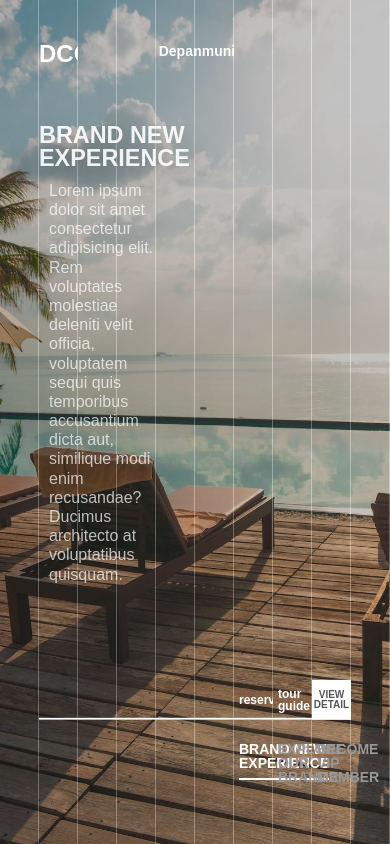
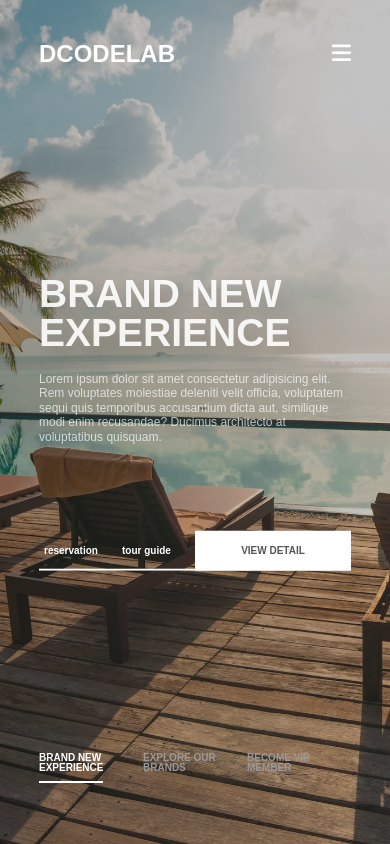
Before and after one commit to react2212/bg-split-slider, a plain HTML site: page index.html in a window 390 px wide. Drawn offline with Linux system fonts and the light colour scheme.

Commit message:
반응형

```diff
--- a/scss/style.scss
+++ b/scss/style.scss
@@ -317,3 +317,90 @@ figure {
 		}
 	}
 }
+
+@media screen and (max-width: 1199px) {
+	header {
+		h1 {
+			width: calc(100% / 4);
+		}
+		#gnb {
+			display: none;
+		}
+		.fa-bars {
+			display: block;
+		}
+	}
+
+	figure {
+		.frame {
+			article {
+				.txt {
+					h2 {
+						font-size: 9vw;
+					}
+					p {
+						width: 100%;
+					}
+					.bar {
+						ul {
+							width: 50%;
+							right: 25%;
+						}
+						button {
+							width: 25%;
+						}
+					}
+				}
+			}
+		}
+		.btns {
+			width: 60%;
+		}
+	}
+}
+
+@media screen and (max-width: 609px) {
+	header {
+		h1 {
+			width: calc(100% / 2);
+		}
+	}
+
+	figure {
+		.frame {
+			article {
+				.txt {
+					h2 {
+						font-size: 10vw;
+						margin-bottom: 20px;
+					}
+					p {
+						padding: 0;
+						font-size: 12px;
+					}
+					.bar {
+						ul {
+							right: 50%;
+							li {
+								font-size: 10px;
+							}
+						}
+						button {
+							width: 50%;
+						}
+					}
+				}
+				.line {
+					display: none;
+				}
+			}
+		}
+		.btns {
+			width: 80%;
+			span {
+				font-size: 10px;
+				padding-left: 0;
+			}
+		}
+	}
+}
```
Also changed, not shown: css/style.css, 1 other file.
